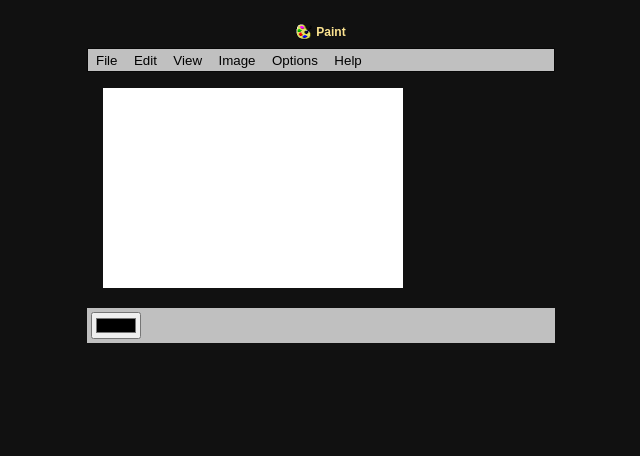
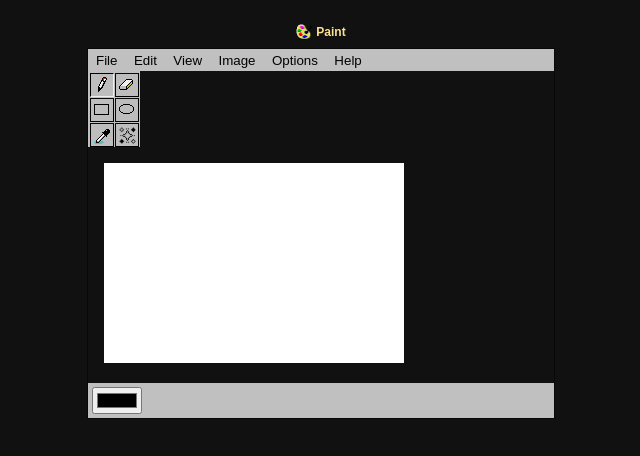
Before and after one commit to JoseRicardoRuiz27/Paint.js, a plain HTML site: page index.html in a window 1280 px wide. Shown: the whole page, without its empty margins (319-959 px from the left). Drawn offline with Linux system fonts and the light colour scheme.

Commit message:
Icon css

```diff
--- a/index.html
+++ b/index.html
@@ -23,7 +23,17 @@
             <button>Options</button>
             <button>Help</button>
         </header>
-    </div>
+
+        <aside>
+            <nav>
+                <button class="active" id="draw-btn" title="Pincel"></button>
+                <button  id="erase-btn" title="Borrar"></button>
+                <button  id="rectangle-btn" title="Rectángulo"></button>
+                <button  id="ellipse-btn" title="Elipse"></button>
+                <button id="picker-btn" title="Seleccionar"></button>
+                <button id="clear-btn" title="Limpiar"></button>
+            </nav>
+        </aside>
 
     <main>
         <canvas id="canvas" width="300" height="200">
@@ -34,5 +44,6 @@
     <footer>
         <input type="color" id="color-picker">
     </footer>
+    </div>
 </body>
 </html>
--- a/style.css
+++ b/style.css
@@ -40,6 +40,53 @@ header{
     }
 }
 
+aside{
+    background: silver;
+    width: 52px;
+    padding-top: 2px;
+
+    nav{
+        display: flex;
+        flex-wrap: wrap;
+        justify-content: center;
+        gap: 1px;
+    }
+
+    button{
+        width: 24px;
+        height: 24px;
+        background: #bdbdbd url("./icon/draw.png") no-repeat center;
+
+        border: 1.5px solid #080808;
+        border-right-color: #000;
+        border-bottom-color: #000;
+
+        image-rendering: pixelated;
+
+        &.active{
+            border-color: #000;
+            border-right-color: #eee;
+            border-bottom-color: #eee;
+        }
+    }
+}
+
+#erase-btn{
+    background-image: url("./icon/erase.png");
+}
+#rectangle-btn{
+    background-image: url("./icon/rectangle.png");
+}
+#ellipse-btn{
+    background-image: url("./icon/ellipse.png");
+}
+#picker-btn{
+    background-image: url("./icon/picker.png");
+}
+#clear-btn{
+    background-image: url("./icon/clear.png");
+}
+
 main{
     padding: 16px;
 }
```
Also changed, not shown: icon/clear.png (added), icon/draw.png (added), icon/ellipse.png (added), icon/erase.png (added), icon/fill.png (added), icon/picker.png (added), icon/rectangle.png (added), icon/star.png (added), icon/trash.png (added).
